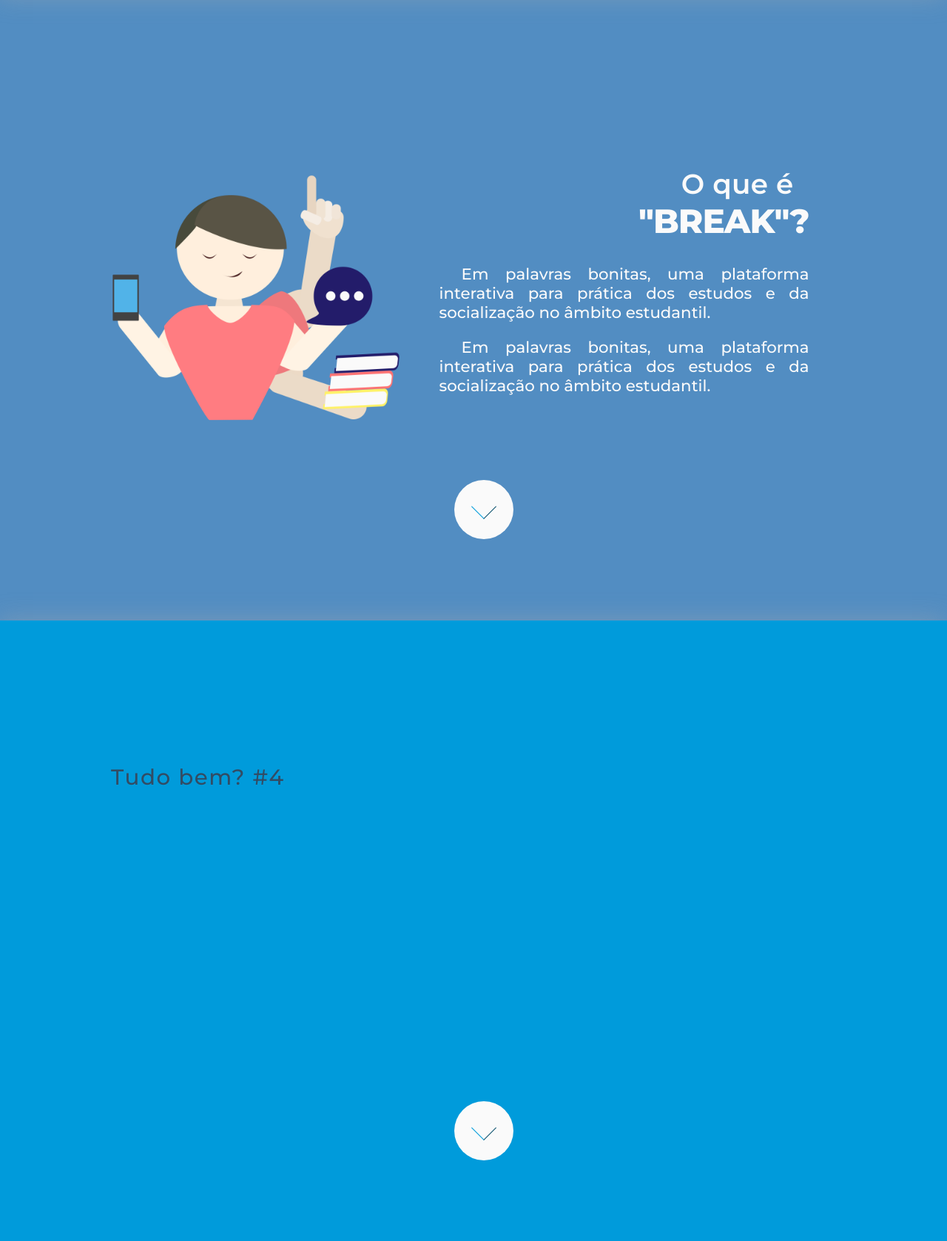
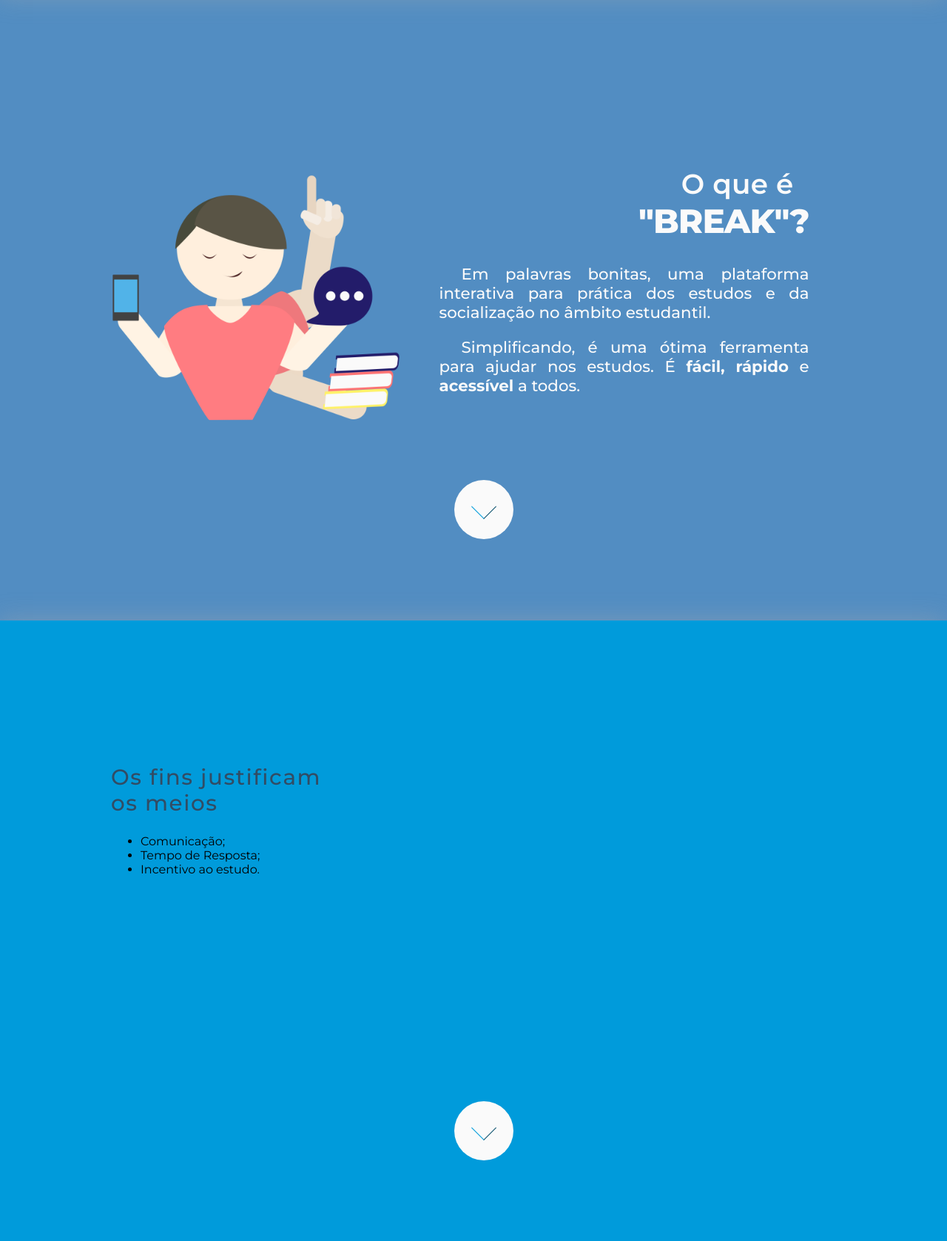
Before and after one commit to iaraoliveira/break, a PHP site: page /promocional.php in a window 1280 px wide. Shown: the part 643-2321 px from the top of the page at 74% size. Run offline with PHP 8.4, Linux system fonts and the light colour scheme; some libraries are stand-ins or nearby versions.

Commit message:
Promo 30/11 - 00:19

```diff
--- a/promocional.php
+++ b/promocional.php
@@ -48,16 +48,23 @@
 					<p>Em palavras bonitas, uma plataforma interativa para prática dos estudos e
 						da socialização no âmbito estudantil.</p>
 
-					<p>Em palavras bonitas, uma plataforma interativa para prática dos estudos e
-						da socialização no âmbito estudantil.</p>
+					<p>Simplificando, é uma ótima ferramenta para ajudar nos estudos. É <strong>fácil,
+						rápido</strong> e <strong>acessível</strong> a todos.</p>
 				</div>
   			<a href="#section02" title="Pular para 'Justificativa'"><span></span></a>
 			</section>
 		</div>
 		<div id="third_part">
 			<section id="section02" class="demo">
-  			<h1>Tudo bem? #4</h1>
-  			<a href="#section01"><span></span></a>
+				<div id="third_cont">
+	  			<h1 id="third">Os fins justificam <br>os meios</h1>
+					<ul id="">
+						<li>Comunicação;</li>
+						<li>Tempo de Resposta;</li>
+						<li>Incentivo ao estudo.</li>
+					</ul>
+				</div>
+				<a href="#section01"><span></span></a>
 			</section>
 
 		</div>
```
